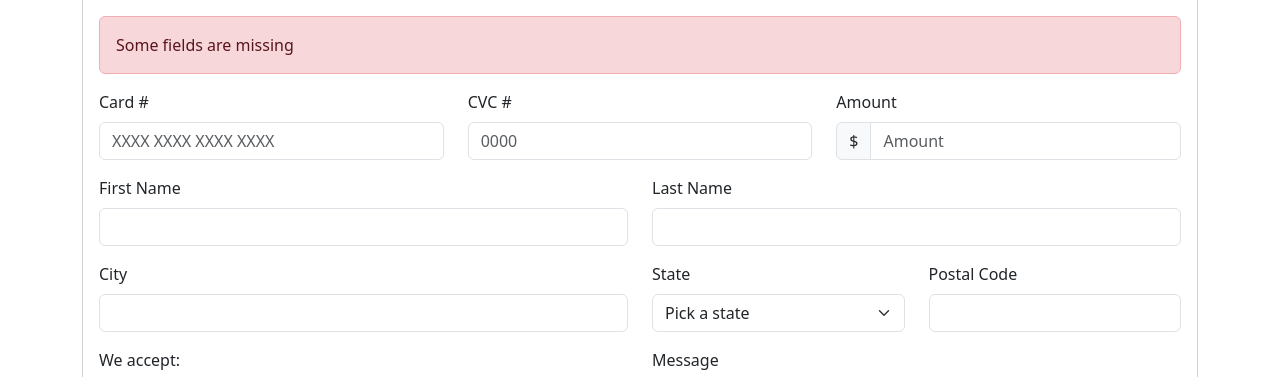
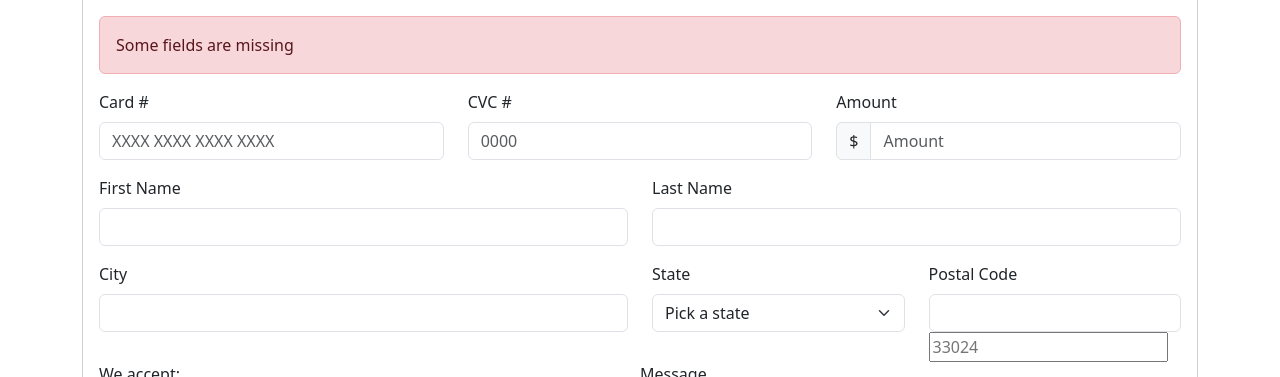
Before and after one commit to sippinwindex/JF-html5form-mia78, a plain HTML site: page index.html in a window 1280 px wide. Shown: the part 84-461 px from the top of the page. Drawn offline with nearby package versions, Linux system fonts and the light colour scheme.

Commit message:
Update index.html

```diff
--- a/index.html
+++ b/index.html
@@ -71,6 +71,7 @@
                         <div class="col-md-3">
                             <label for="postalCode" class="form-label">Postal Code</label>
                             <input type="text" class="form-control" id="postalCode">
+                            <input placeholder="33024" maxlength="5" required autocomplete="on" onkeypress="return event.charCode >= 48 && event.charCode <= 57" maxlength="5"
                         </div>
                     </div>
 
```
